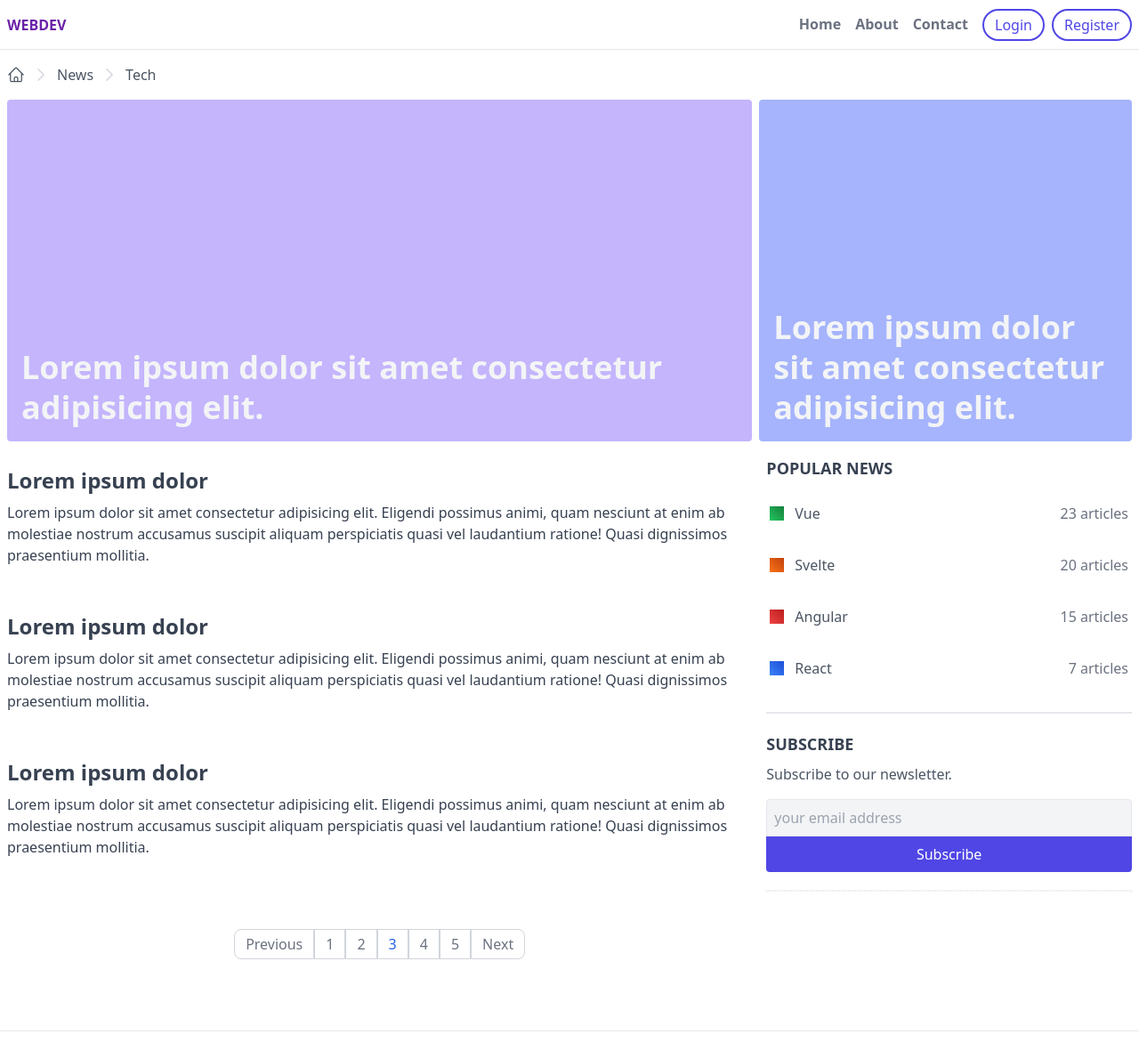
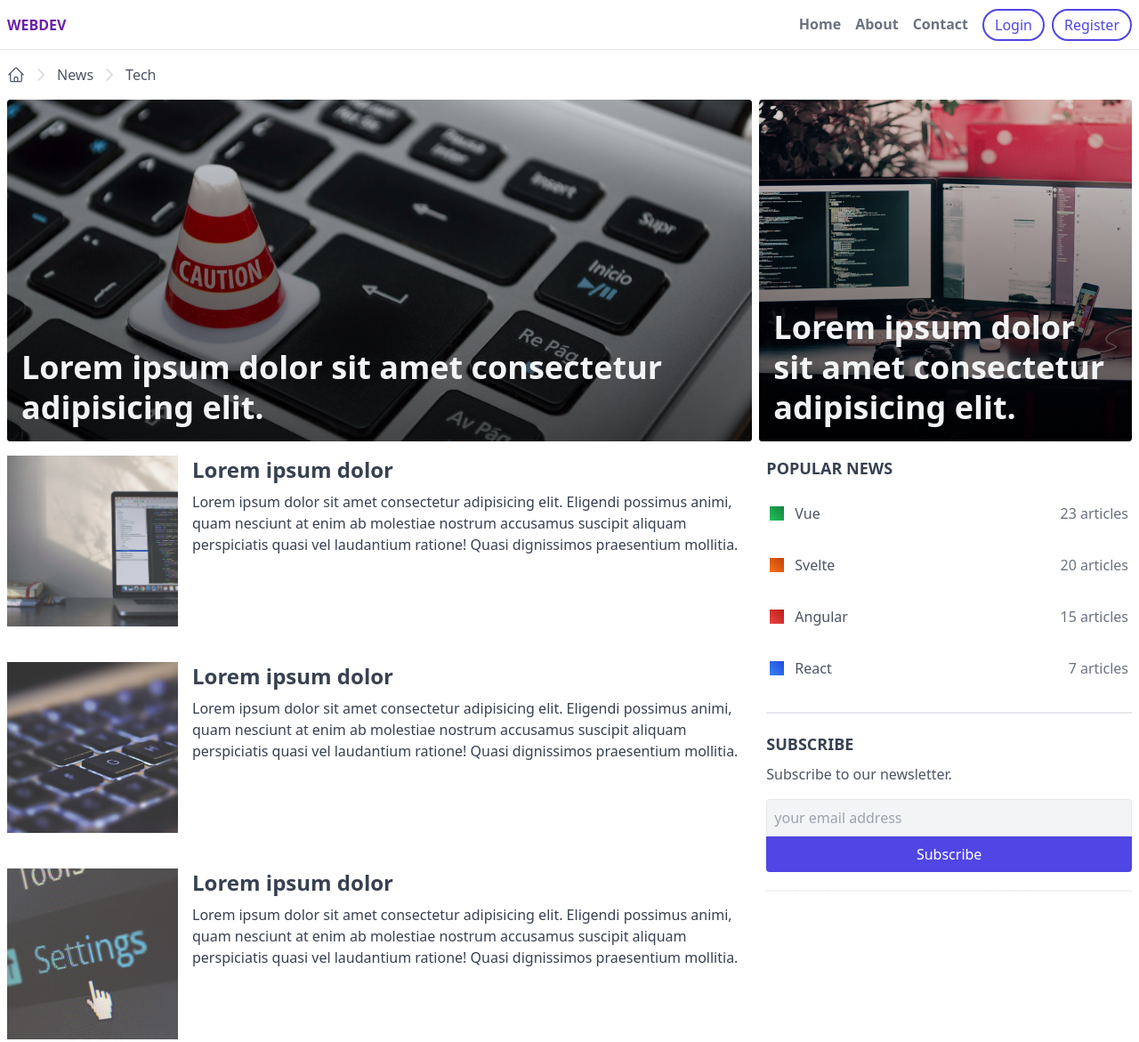
Before and after one commit to DenysBorysiuk/tailwind-css, a website: page index.html in a window 1280 px wide. Shown: the top 1171 px of the page at 89% size. Drawn offline with Linux system fonts and the light colour scheme.

Commit message:
lesson-12 done

```diff
--- a/index.html
+++ b/index.html
@@ -73,6 +73,9 @@
         <!-- banners -->
         <section class="px-2 lg:flex lg:space-x-2">
             <a class="w-full lg:w-2/3 bg-violet-300 h-96 mb-4 relative rounded inline-block overflow-hidden" href="#">
+                <div class="absolute left-0 top-0 w-full h-full z-10 bg-gradient-to-b from-black/10 to-black/70"></div>
+                <img class="absolute left-0 top-0 w-full h-full z-0 object-cover" src="/public/images/img-1.jpg"
+                    alt="news">
                 <div class="p-4 absolute bottom-0 left-0 z-20">
                     <h2 class="text-4xl font-semibold text-gray-100 leading-tight">
                         Lorem ipsum dolor sit amet consectetur adipisicing elit.
@@ -81,6 +84,9 @@
             </a>
 
             <a class="w-full lg:w-1/3 bg-indigo-300 h-96 mb-4 relative rounded inline-block overflow-hidden" href="#">
+                <div class="absolute left-0 top-0 w-full h-full z-10 bg-gradient-to-b from-black/10 to-black/70"></div>
+                <img class="absolute left-0 top-0 w-full h-full z-0 object-cover" src="/public/images/img-2.jpg"
+                    alt="news">
                 <div class="p-4 absolute bottom-0 left-0 z-20">
                     <h2 class="text-4xl font-semibold text-gray-100 leading-tight">
                         Lorem ipsum dolor sit amet consectetur adipisicing elit.
@@ -94,10 +100,12 @@
             <div class="w-full lg:w-2/3">
                 <!-- post cards -->
                 <section class="px-2">
-                    <a class="block mb-10" href="#">
+                    <a class="block w-full lg:flex mb-10" href="#">
+                        <img class="w-full h-48 lg:w-48 opacity-80 object-cover lg:mr-4" src="/public/images/img-3.jpg"
+                            alt="img">
                         <div class="flex">
                             <div>
-                                <h3 class="mt-3 mb-2 text-gray-700 font-bold text-2xl">Lorem ipsum dolor</h3>
+                                <h3 class="mb-2 text-gray-700 font-bold text-2xl">Lorem ipsum dolor</h3>
                                 <p class="text-gray-700">
                                     Lorem ipsum dolor sit amet consectetur adipisicing elit. Eligendi possimus animi,
                                     quam
@@ -109,10 +117,12 @@
                         </div>
                     </a>
 
-                    <a class="block mb-10" href="#">
+                    <a class="block w-full lg:flex mb-10" href="#">
+                        <img class="w-full h-48 lg:w-48 opacity-80 object-cover lg:mr-4" src="/public/images/img-4.jpg"
+                            alt="img">
                         <div class="flex">
                             <div>
-                                <h3 class="mt-3 mb-2 text-gray-700 font-bold text-2xl">Lorem ipsum dolor</h3>
+                                <h3 class="mb-2 text-gray-700 font-bold text-2xl">Lorem ipsum dolor</h3>
                                 <p class="text-gray-700">
                                     Lorem ipsum dolor sit amet consectetur adipisicing elit. Eligendi possimus animi,
                                     quam
@@ -124,10 +134,12 @@
                         </div>
                     </a>
 
-                    <a class="block mb-10" href="#">
+                    <a class="block w-full lg:flex mb-10" href="#">
+                        <img class="w-full h-48 lg:w-48 opacity-80 object-cover lg:mr-4" src="/public/images/img-5.jpg"
+                            alt="img">
                         <div class="flex">
                             <div>
-                                <h3 class="mt-3 mb-2 text-gray-700 font-bold text-2xl">Lorem ipsum dolor</h3>
+                                <h3 class="mb-2 text-gray-700 font-bold text-2xl">Lorem ipsum dolor</h3>
                                 <p class="text-gray-700">
                                     Lorem ipsum dolor sit amet consectetur adipisicing elit. Eligendi possimus animi,
                                     quam
```
Also changed, not shown: public/images/img-1.jpg (added), public/images/img-2.jpg (added), public/images/img-3.jpg (added), public/images/img-4.jpg (added), public/images/img-5.jpg (added), public/styles.css.
